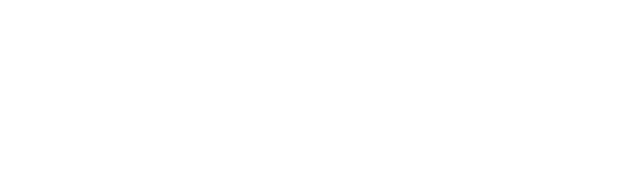
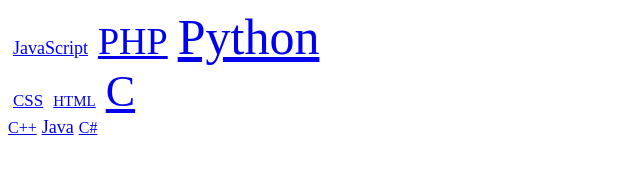
Before and after one commit to pkindalov/SimpleCloudTagsCreator, a plain HTML site: page index.html in a window 1280 px wide. Shown: the whole page, without its empty margins (0-640 px from the left). Drawn offline with Linux system fonts and the light colour scheme.

Commit message:
Small changes in index.html. Implement genTagsCloud() method.

```diff
--- a/SimpleCloudTagsCreator.js
+++ b/SimpleCloudTagsCreator.js
@@ -69,6 +69,43 @@
     }
 
 
+    genTagsCloud() {
+        let minCount = Math.min(...Object.values(this.dataArr[0]));
+        let maxCount = Math.max(...Object.values(this.dataArr[0]));
+        let spread = maxCount - minCount;
+        let size = 0;
+        let cloudHtml = '';
+        let cloudTags = [];
+        let linkEl;
+        let elStyle = document.createElement('style');
+        let counter = 1;
+        elStyle.type = 'text/css';
+        spread == 0 ? 1 : spread;
+
+        for (let key of Object.keys(this.dataArr[0])) {
+            elStyle = document.createElement('style');
+            size = this.minFontSize + (this.dataArr[0][key] - minCount) * (this.maxFontSize - this.minFontSize) / spread;
+            linkEl = document.createElement('a');
+            linkEl.href = "#";
+            linkEl.textContent = key;
+            elStyle.innerHTML = `#tagStyle${key} { font-size: ${Math.floor(size)}px; padding-left: 5px; padding-right: 5px }`;
+            document.getElementsByTagName('head')[0].appendChild(elStyle);
+            linkEl.setAttribute('id', `tagStyle${key}`);
+
+            if (counter > 3) {
+                let br = document.createElement('br');
+                cloudTags.push(br);
+                counter = 1;
+            }
+            cloudTags.push(linkEl);
+            counter++;
+            //  cloudTags.push(`<a style="font-size: ${Math.floor(size)}px" class="tagCloud" href="#">${key}</a>`);
+        }
+
+        return cloudTags;
+    }
+
+
     getData() {
         return this.dataArr;
     }
--- a/index.html
+++ b/index.html
@@ -28,16 +28,15 @@
             'C#': getRndNum(100)
         }];
 
-        let simpleCloudTagsCreator = new SimpleCloudTagsCreator(allTagsArr, 12, 50);
+        let simpleCloudTagsCreator = new SimpleCloudTagsCreator(allTagsArr, 12, 50, 'container');
+        let tags = simpleCloudTagsCreator.genTagsCloud();
+        let container = document.getElementById('container');
 
-        console.log(simpleCloudTagsCreator);
-        // let tagsArr = genTagsCloud(allTagsArr, 12, 36);
-        // let container = document.getElementById('container');
-
-        // // console.log(tagsArr);
-        // for (let tag of tagsArr) {
-        //     container.append(tag);
-        // }
+        for (let tag of tags) {
+            container.append(tag);
+        }
+        // console.log(simpleCloudTagsCreator.genTagsCloud());
+        // console.log(simpleCloudTagsCreator);
     </script>
 </body>
 
```
